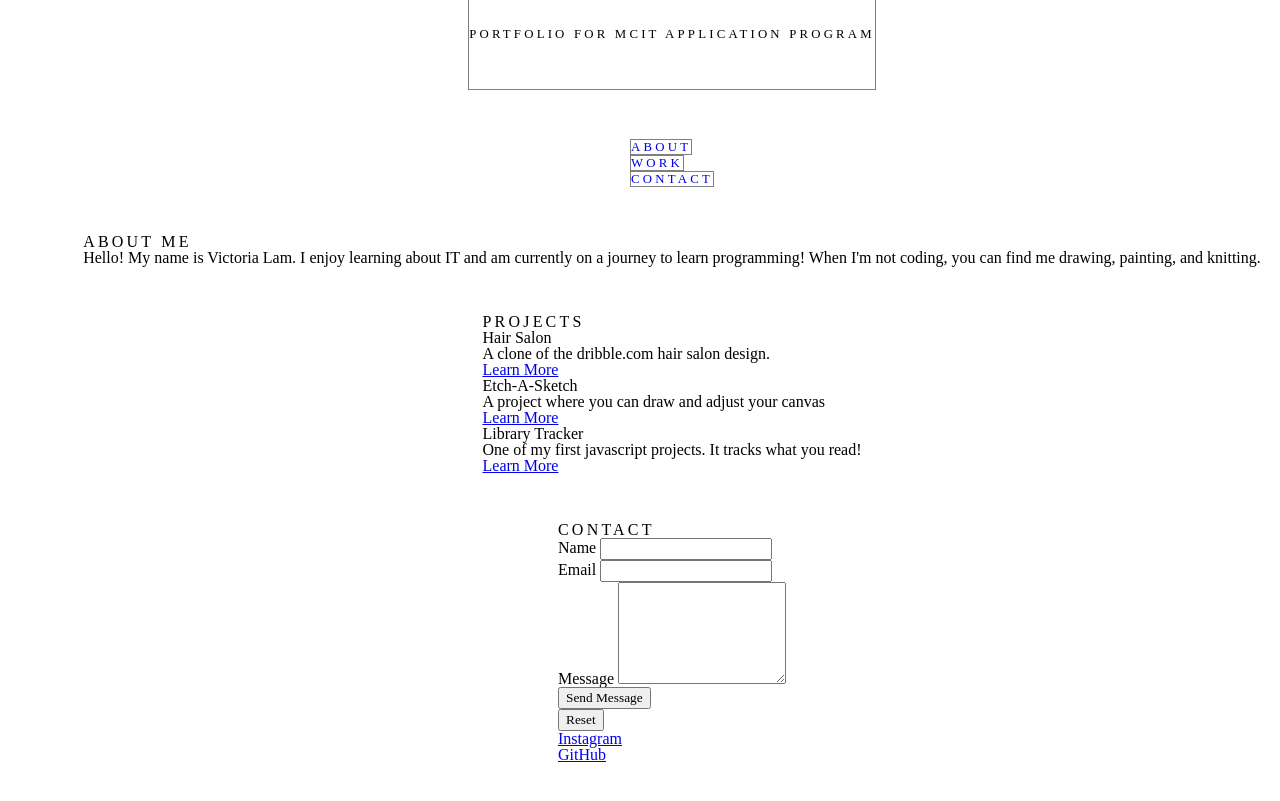
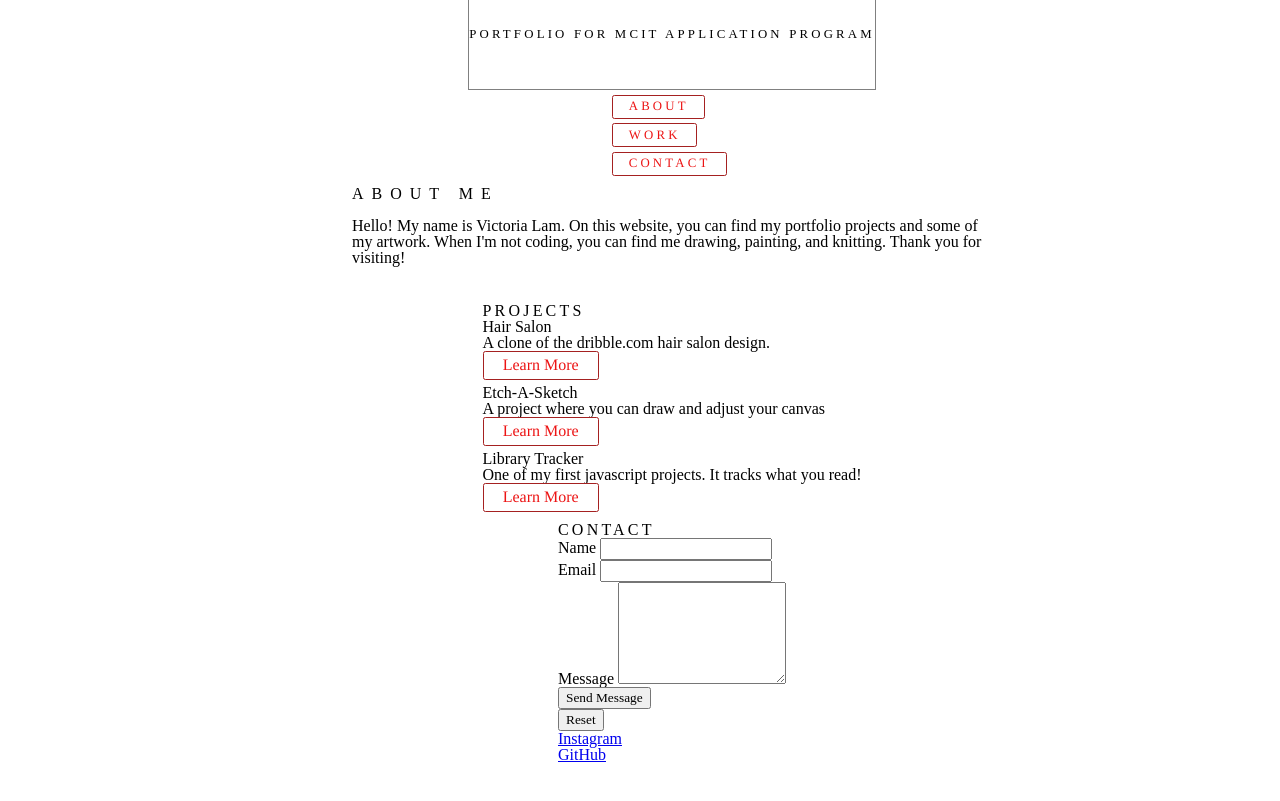
Before and after one commit to LVictoria159753/MCIT_Portfolio, a plain HTML site: page index.html in a window 1280 px wide. Shown: the part 101-902 px from the top of the page. Drawn offline with Linux system fonts and the light colour scheme.

Commit message:
testing button styling

```diff
--- a/index.html
+++ b/index.html
@@ -22,15 +22,15 @@
     </header>
     <nav id="navigation">
         <ul>
-            <li><a href="#intro">About</a></li>
-            <li><a href="#work">Work</a></li>
-            <li><a href="#contact">Contact</a> </li>
+            <li><a href="#intro" class="button">About</a></li>
+            <li><a href="#work"  class="button">Work</a></li>
+            <li><a href="#contact" class="button">Contact</a> </li>
         </ul>
     </nav>
     <!-- Intro -->
     <article id="intro">
         <h2 class="major">About Me</h2>
-        <p>Hello! My name is Victoria Lam. I enjoy learning about IT and am currently on a journey to learn programming! When I'm not coding, you can find me drawing, painting, and knitting. </p>
+        <p>Hello! My name is Victoria Lam. On this website, you can find my portfolio projects and some of my artwork. When I'm not coding, you can find me drawing, painting, and knitting. Thank you for visiting! </p>
     </article>
      <!-- Work-->
      <div id="work">
@@ -39,14 +39,14 @@
             <h3>Hair Salon</h3>
             <p>A clone of the dribble.com hair salon design.</p>
                 <ul>
-                    <li><a href="#">Learn More</a></li>
+                    <li><a href="#"  class="button">Learn More</a></li>
                 </ul>
         </section>
         <section>
             <h3>Etch-A-Sketch</h3>
             <p>A project where you can draw and adjust your canvas </p>
                 <ul>
-                    <li><a href="Project_Files/Etch-A-Sketch/index.html">Learn More</a></li>
+                    <li><a href="Project_Files/Etch-A-Sketch/index.html"  class="button">Learn More</a></li>
                 </ul>
 
         </section>
@@ -54,7 +54,7 @@
             <h3>Library Tracker</h3>
             <p>One of my first javascript projects. It tracks what you read!</p>
             <ul>
-                <li><a href="Project_Files/Library/index.html">Learn More</a></li>
+                <li><a href="Project_Files/Library/index.html"  class="button">Learn More</a></li>
             </ul>
         </section>
     </div>
--- a/main.css
+++ b/main.css
@@ -7,12 +7,31 @@ html {
     font-size: 16pt;
 }
 
+a.button{
+    display:inline-block;
+    padding:0.35em 1.2em;
+    border:0.1em solid #a52121;
+    margin:0 0.3rem 0.3rem 0;
+    border-radius:0.15rem;
+    box-sizing: border-box;
+    text-decoration:none;
+    font-family:'times',sans-serif;
+    font-weight:300;
+    color:#ec1414;
+    text-align:center;
+    transition: all 0.2s;
+}
+a.button:hover{
+     color:#000000;
+     background-color:#3588a8;
+    }
 
 /* Front Page */
 #nameHeader{
     font-size: 2rem;
     text-align: center;
     margin-bottom: 2rem;
+    letter-spacing: 0.2rem;
 }
 #wrapper {
     display: flex;
@@ -70,11 +89,20 @@ letter-spacing: 0.2rem;
 font-size: 0.8rem;
 padding: 0 0 3rem 0;
 padding-bottom: 0.5rem;
-padding-bottom: 0.5rem;
 text-transform: uppercase;
 }
 
 #intro p{
     font-size: 1rem;
-    font-family: 'Times New Roman', Times, serif
+    font-family: 'Times New Roman', Times, serif;
+    padding-bottom: 2rem;
+    line-height: 1rem;
 }
+.major{
+    margin-bottom: 1rem;
+    letter-spacing: 0.5rem;
+
+}
+#intro{
+    width: 50%;
+}
```
